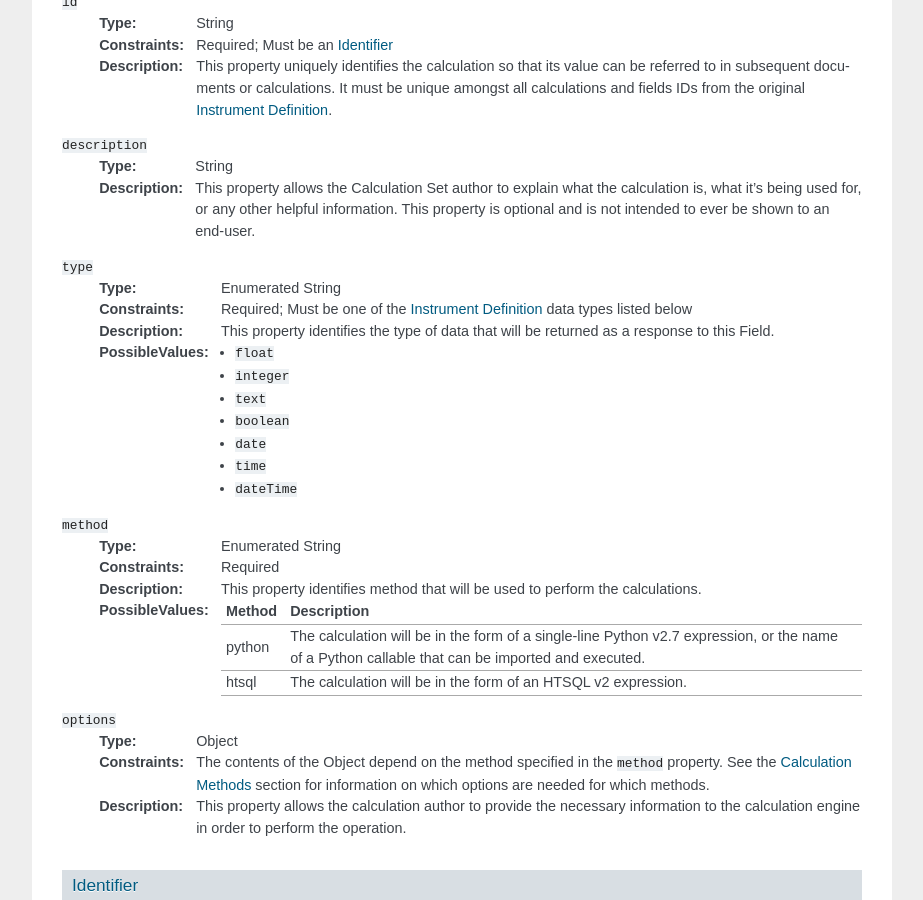
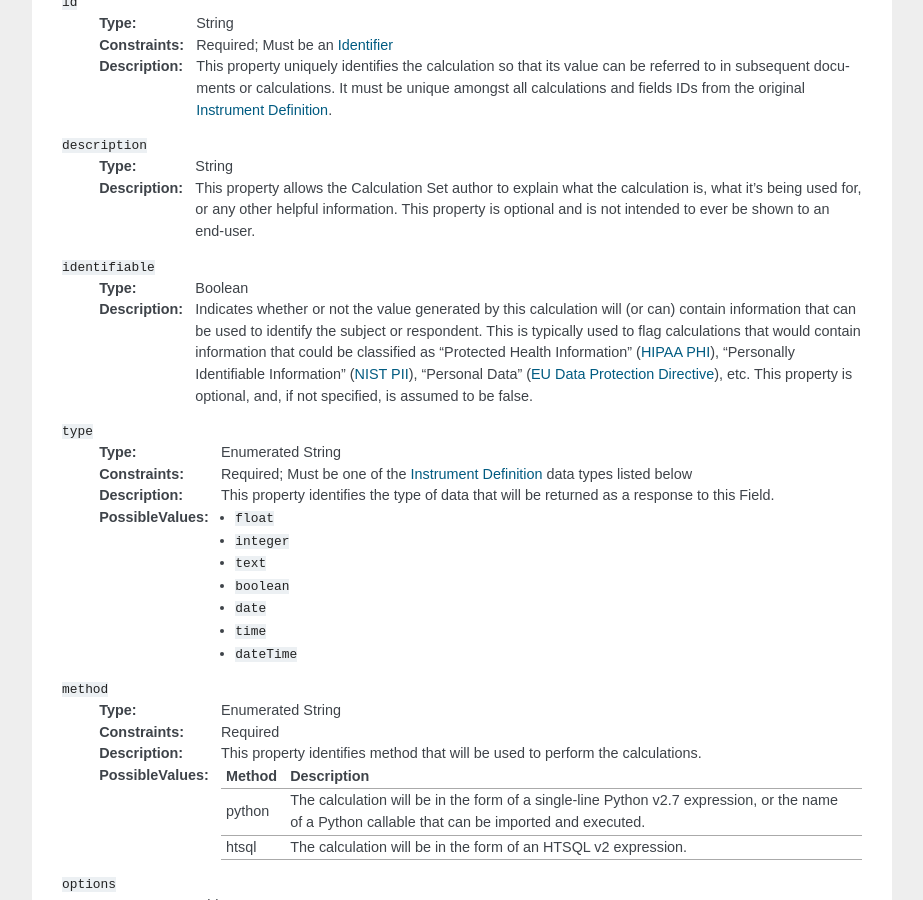
Before and after one commit to prometheusresearch/rios, a Sphinx documentation site: the page built from docs/source/calculation_set_specification.rst, in a window 1280 px wide and 900 px high, scrolled down 1712 px. Shown: the whole window, without its empty margins (198-1121 px from the left). Built offline with Sphinx 7.4.7, drawn with Linux system fonts in a browser that asks for light colours.

Commit message:
Calculations can now be marked as identifiable

```diff
--- a/CHANGES.rst
+++ b/CHANGES.rst
@@ -14,6 +14,8 @@ RIOS Change History
   Field IDs.
 * Clarified <<Parameter>> markup behavior with respect to null values.
 * Clarified type inheritance with respect to overriding constraints.
+* Added support for an ``identifiable`` flag on Calculations. This flag's
+  meaning is the same as it is on Instrument fields.
 
 
 0.1.0 (2015-08-24)
--- a/docs/source/calculation_set_specification.rst
+++ b/docs/source/calculation_set_specification.rst
@@ -95,6 +95,23 @@ properties:
                   what the calculation is, what it's being used for, or any
                   other helpful information. This property is optional and is
                   not intended to ever be shown to an end-user.
+
+``identifiable``
+    :Type: Boolean
+    :Description: Indicates whether or not the value generated by this
+                  calculation will (or can) contain information that can be
+                  used to identify the subject or respondent. This is typically
+                  used to flag calculations that would contain information that
+                  could be classified as "Protected Health Information" (`HIPAA
+                  PHI`_), "Personally Identifiable Information" (`NIST PII`_),
+                  "Personal Data" (`EU Data Protection Directive`_), etc. This
+                  property is optional, and, if not specified, is assumed to be
+                  false.
+
+.. _`HIPAA PHI`: http://www.gpo.gov/fdsys/pkg/CFR-2002-title45-vol1/pdf/CFR-2002-title45-vol1-sec164-514.pdf
+.. _`NIST PII`: http://csrc.nist.gov/publications/nistpubs/800-122/sp800-122.pdf
+.. _`EU Data Protection Directive`: http://eur-lex.europa.eu/legal-content/EN/TXT/PDF/?uri=CELEX:31995L0046
+
 
 ``type``
     :Type: Enumerated String
```
